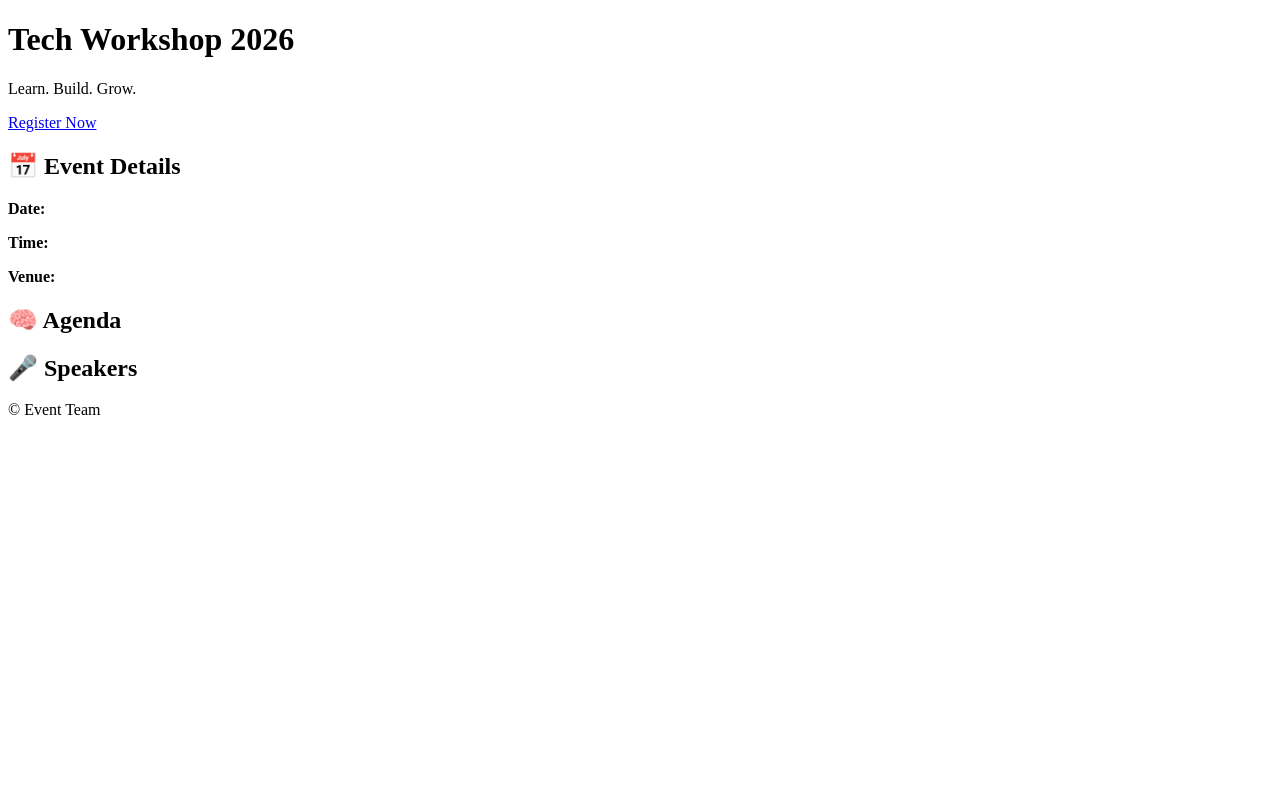
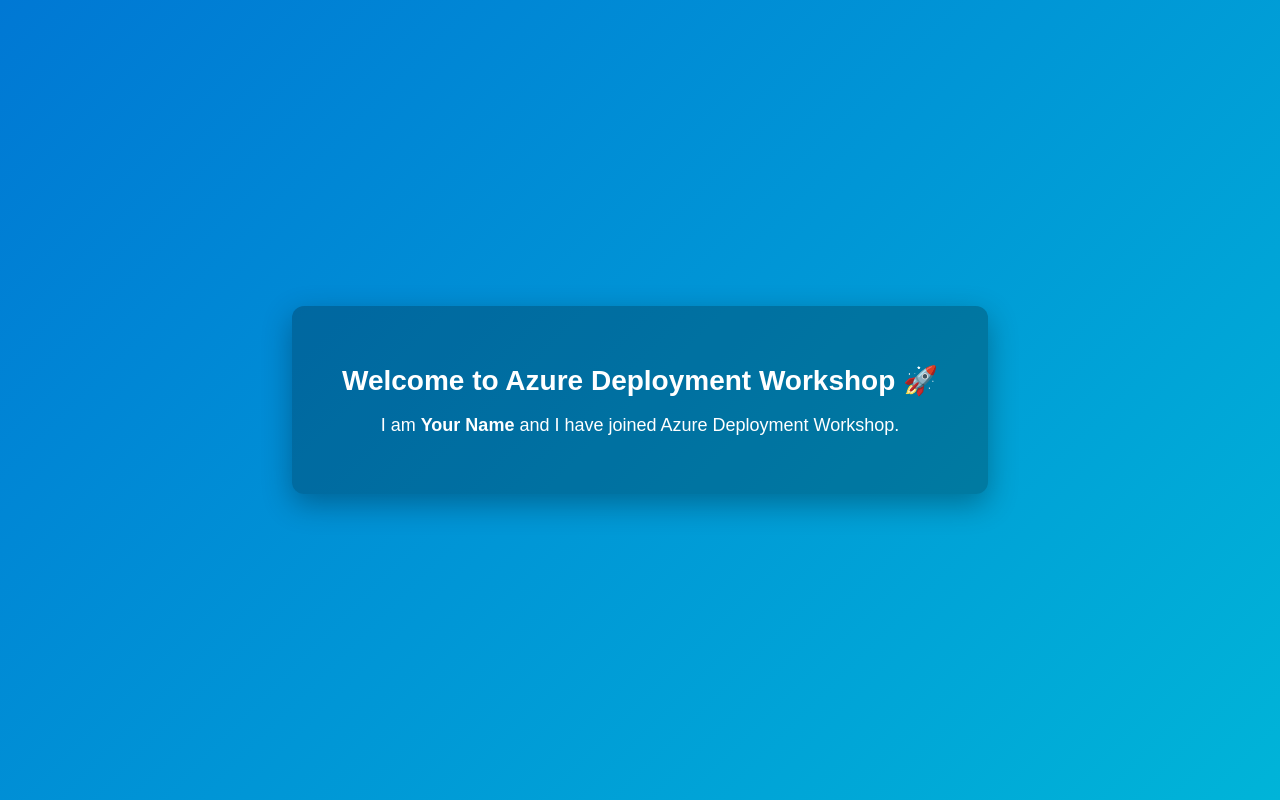
Before and after one commit to atul120212/Azure_Deployment, a plain HTML site: page index.html in a window 1280 px wide. Drawn offline with Linux system fonts and the light colour scheme.

Commit message:
Revise index.html for workshop layout and styling
Updated the HTML structure and styles for the workshop page.

```diff
--- a/index.html
+++ b/index.html
@@ -1,39 +1,44 @@
 <!DOCTYPE html>
 <html lang="en">
 <head>
-  <meta charset="UTF-8" />
-  <title id="page-title">Workshop</title>
-  <link rel="stylesheet" href="styles.css" />
+  <meta charset="UTF-8">
+  <title>Welcome</title>
+  <style>
+    body {
+      font-family: Arial, sans-serif;
+      background: linear-gradient(135deg, #0078D4, #00B4D8);
+      height: 100vh;
+      display: flex;
+      align-items: center;
+      justify-content: center;
+      margin: 0;
+      color: white;
+    }
+
+    .card {
+      background: rgba(0, 0, 0, 0.25);
+      padding: 40px 50px;
+      border-radius: 12px;
+      text-align: center;
+      box-shadow: 0 10px 30px rgba(0, 0, 0, 0.3);
+    }
+
+    h1 {
+      margin-bottom: 10px;
+      font-size: 28px;
+    }
+
+    p {
+      font-size: 18px;
+    }
+  </style>
 </head>
 <body>
 
-  <header class="hero">
-    <h1 id="event-name">Tech Workshop 2026</h1>
-    <p id="event-tagline">Learn. Build. Grow.</p>
-    <a id="register-link" href="#" class="btn">Register Now</a>
-  </header>
+  <div class="card">
+    <h1>Welcome to Azure Deployment Workshop 🚀</h1>
+    <p>I am <strong>Your Name</strong> and I have joined Azure Deployment Workshop.</p>
+  </div>
 
-  <section class="info">
-    <h2>📅 Event Details</h2>
-    <p><strong>Date:</strong> <span id="event-date"></span></p>
-    <p><strong>Time:</strong> <span id="event-time"></span></p>
-    <p><strong>Venue:</strong> <span id="event-venue"></span></p>
-  </section>
-
-  <section class="agenda">
-    <h2>🧠 Agenda</h2>
-    <ul id="agenda-list"></ul>
-  </section>
-
-  <section class="speakers">
-    <h2>🎤 Speakers</h2>
-    <div id="speaker-list"></div>
-  </section>
-
-  <footer>
-    <p>© <span id="year"></span> Event Team</p>
-  </footer>
-
-  <script src="script.js"></script>
 </body>
 </html>
```
